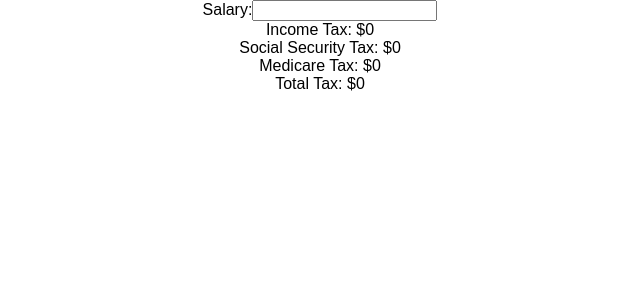
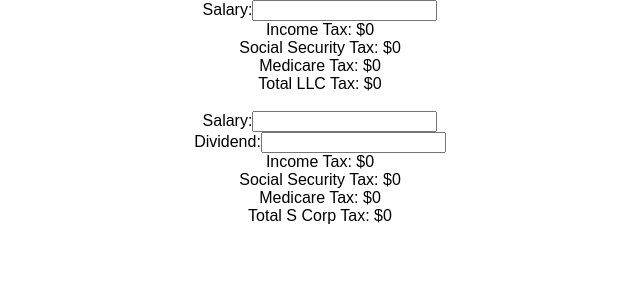
Before and after one commit to brntsllvn/llcors, a React (Create React App) app: page / in a window 1280 px wide. Shown: the top 300 px of the page, without its empty margins (320-960 px from the left). Built offline with nearby package versions, Linux system fonts and the light colour scheme.

Commit message:
fix total calculations...redundant logic but still functional

```diff
--- a/src/App.js
+++ b/src/App.js
@@ -15,11 +15,54 @@ function calculateTax(income, taxTableKey) {
   }
   var taxRate = getTaxRate(taxTableKey);
   var taxableIncome = getTaxableIncome(income, taxTableKey);
-  return (taxableIncome * taxRate).toFixed(2);
+  return finalizeTax(taxableIncome, taxRate);
+}
+
+function calculateTotalLlcTax(income) {
+  var incomeTax = calculateTax(income, 'income');
+  var socialSecurityTax = calculateTax(income, 'social security');
+  var medicareTax = calculateTax(income, 'medicare');
+  return incomeTax + socialSecurityTax + medicareTax;
+}
+
+function calculateSCorpTax(sCorpIncome, sCorpDividend, taxTableKey) {
+  if (!sCorpIncome && !sCorpDividend) {
+    return 0;
+  }
+  if (!sCorpIncome) {
+    sCorpIncome = 0;
+  }
+  if (!sCorpDividend) {
+    sCorpDividend = 0;
+  }
+  var taxRate = getTaxRate(taxTableKey);
+  var taxableIncome = getSCorpTaxableIncome(sCorpIncome, sCorpDividend, taxTableKey);
+  return finalizeTax(taxableIncome, taxRate);
+}
+
+function calculateTotalSCorpTax(income, dividend) {
+  var incomeTax = calculateSCorpTax(income, dividend, 'income');
+  var socialSecurityTax = calculateSCorpTax(income, dividend, 'social security');
+  var medicareTax = calculateSCorpTax(income, dividend, 'medicare');
+  return incomeTax + socialSecurityTax + medicareTax;
+}
+
+function finalizeTax(taxableIncome, taxRate) {
+  return taxableIncome * taxRate;
 }
 
 function getTaxableIncome(income, taxName) {
   return taxName === 'social security' ? getSocialSecurityTax(income) : income;
+}
+
+function getSCorpTaxableIncome(sCorpIncome, sCorpDividend, taxName) {
+  if (taxName === 'medicare') {
+    return sCorpIncome;
+  } else if (taxName === 'social security') {
+    return getSocialSecurityTax(sCorpIncome);
+  } else {
+    return sCorpIncome + sCorpDividend;
+  }
 }
 
 function getSocialSecurityTax(income) {
@@ -30,8 +73,7 @@ function getTaxRate(taxTableKey) {
   var taxRates = {
     'income': 0.2,
     'social security': 0.124,
-    'medicare': 0.029,
-    'total': 0.353
+    'medicare': 0.029
   }
   if (!(taxRates[taxTableKey])) {
     throw 'Invalid tax name!';
@@ -40,16 +82,27 @@ function getTaxRate(taxTableKey) {
 }
 
 class TaxForm extends Component {
-  state = {income: 0}
+  state = {llcIncome: 0, sCorpIncome: 0, sCorpDividend: 0}
 
   handleSubmit = event => {
     event.preventDefault()
   }
 
-  updateTax = event => {
-    console.log(event.target.value)
+  updateLlcTax = event => {
     this.setState({
-      income: event.target.value
+      llcIncome: event.target.valueAsNumber
+    })
+  }
+
+  updateSCorpIncome = event => {
+    this.setState({
+      sCorpIncome: event.target.valueAsNumber
+    })
+  }
+
+  updateSCorpDividend = event => {
+    this.setState({
+      sCorpDividend: event.target.valueAsNumber
     })
   }
 
@@ -57,10 +110,38 @@ class TaxForm extends Component {
     return (
       <TaxItem
         label={label}
-        value={calculateTax(this.state.income, taxTableKey)}
+        value={calculateTax(this.state.llcIncome, taxTableKey)}
       />
     )
   }
+
+  renderTotalLlcTaxItem(label) {
+    return (
+      <TaxItem
+        label={label}
+        value={calculateTotalLlcTax(this.state.llcIncome)}
+      />
+    )
+  }
+
+  renderSCorpTaxItem(label, taxTableKey) {
+    return (
+      <TaxItem
+        label={label}
+        value={calculateSCorpTax(this.state.sCorpIncome, this.state.sCorpDividend, taxTableKey)}
+      />
+    )
+  }
+
+  renderTotalSCorpTaxItem(label) {
+    return (
+      <TaxItem
+        label={label}
+        value={calculateTotalSCorpTax(this.state.sCorpIncome, this.state.sCorpDividend)}
+      />
+    )
+  }
+
 
   render() {
     return (
@@ -68,13 +149,38 @@ class TaxForm extends Component {
         <div>
           Salary:
           <input
-            onChange={this.updateTax}
+            onChange={this.updateLlcTax}
             type="number"
           />
+        </div>
+        <div>
           {this.renderTaxItem('Income Tax', 'income')}
           {this.renderTaxItem('Social Security Tax', 'social security')}
           {this.renderTaxItem('Medicare Tax', 'medicare')}
-          {this.renderTaxItem('Total Tax', 'total')}
+          {this.renderTotalLlcTaxItem('Total LLC Tax')}
+        </div>
+
+        <br></br>
+
+        <div>
+          Salary:
+          <input
+            onChange={this.updateSCorpIncome}
+            type="number"
+          />
+        </div>
+        <div>
+          Dividend:
+          <input
+            onChange={this.updateSCorpDividend}
+            type="number"
+          />
+        </div>
+        <div>
+          {this.renderSCorpTaxItem('Income Tax', 'income')}
+          {this.renderSCorpTaxItem('Social Security Tax', 'social security')}
+          {this.renderSCorpTaxItem('Medicare Tax', 'medicare')}
+          {this.renderTotalSCorpTaxItem('Total S Corp Tax')}
         </div>
       </form>
     )
```
